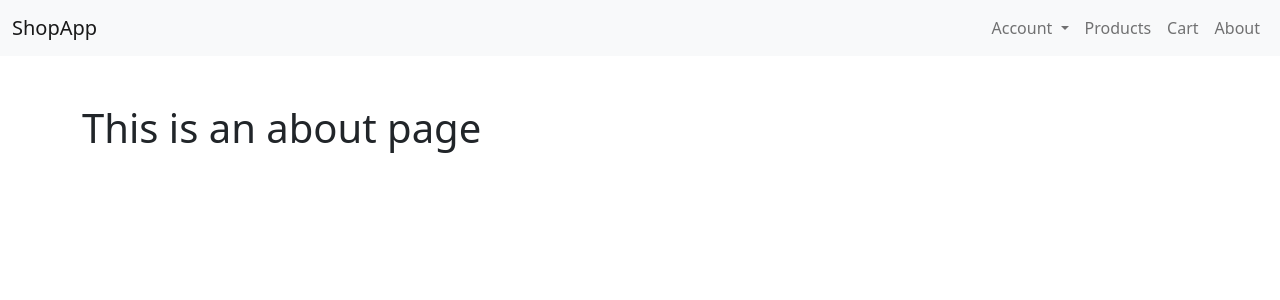
After one commit to Schabowyz/FashionApp, a Django app: template templates/about.html in a window 1280 px wide. The commit adds this page. Shown: the top 300 px of the page. Run offline with Django 4.2, Linux system fonts and the light colour scheme; the template is opened without the code that fills it, so the values that code supplies are empty.

Commit message:
Added rest of the basic views

```diff
--- a/shop/urls.py
+++ b/shop/urls.py
@@ -16,9 +16,12 @@ Including another URLconf
 """
 from django.contrib import admin
 from django.urls import path, include
+from . import views
 
 urlpatterns = [
     path('admin/', admin.site.urls),
+    path("", views.index, name="index"),
+    path("about", views.about, name="about"),
     path("user/", include("user.urls")),
     path("items/", include("items.urls")),
     path("cart/", include("cart.urls"))
--- /dev/null
+++ b/templates/about.html
@@ -0,0 +1,11 @@
+{% extends "layout_main.html" %}
+
+{% load static %}
+
+{% block title %}About{% endblock %}
+
+{% block body %}
+
+    <h1>This is an about page</h1>
+
+{% endblock %}
--- a/templates/layout_main.html
+++ b/templates/layout_main.html
@@ -17,7 +17,7 @@
         <!-- Page navigation -->
         <nav class="navbar navbar-expand-lg navbar-light bg-light">
             <div class="container-fluid">
-                <a class="navbar-brand" href="#">ShopApp</a>
+                <a class="navbar-brand" href="{% url 'index' %}">ShopApp</a>
                 <button class="navbar-toggler" type="button" data-bs-toggle="collapse" data-bs-target="#navbarSupportedContent" aria-controls="navbarSupportedContent" aria-expanded="false" aria-label="Toggle navigation">
                     <span class="navbar-toggler-icon"></span>
                 </button>
@@ -25,7 +25,7 @@
                     <ul class="navbar-nav ms-auto mb-2 mb-lg-0">
                         <li class="nav-item dropdown">
                             <a class="nav-link dropdown-toggle" href="#" id="navbarDropdown" role="button" data-bs-toggle="dropdown" aria-expanded="false">
-                                Dropdown
+                                Account
                             </a>
                             <ul class="dropdown-menu" aria-labelledby="navbarDropdown">
                                 <li><a class="dropdown-item" href="{% url 'user:profile' %}">Profile</a></li>
@@ -40,6 +40,9 @@
                             </li>
                             <li class="nav-item">
                                 <a class="nav-link" href="{% url 'cart:cart' %}">Cart</a>
+                            </li>
+                            <li class="nav-item">
+                                <a class="nav-link" href="{% url 'about' %}">About</a>
                             </li>
                         </li>
                     </ul>
```
Also changed, not shown: shop/views.py (added, +8 -0 lines), templates/index.html (added, +11 -0 lines).
